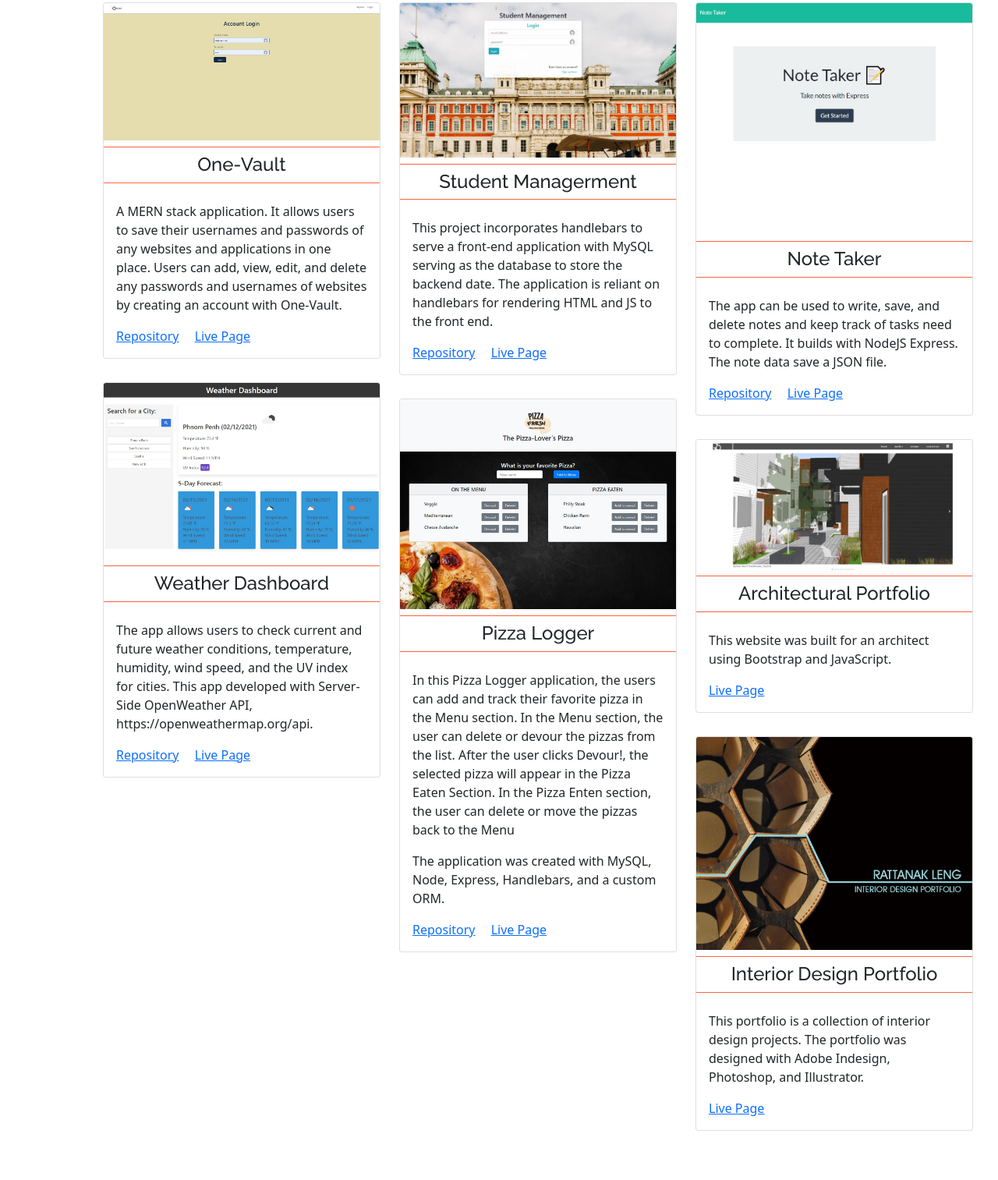
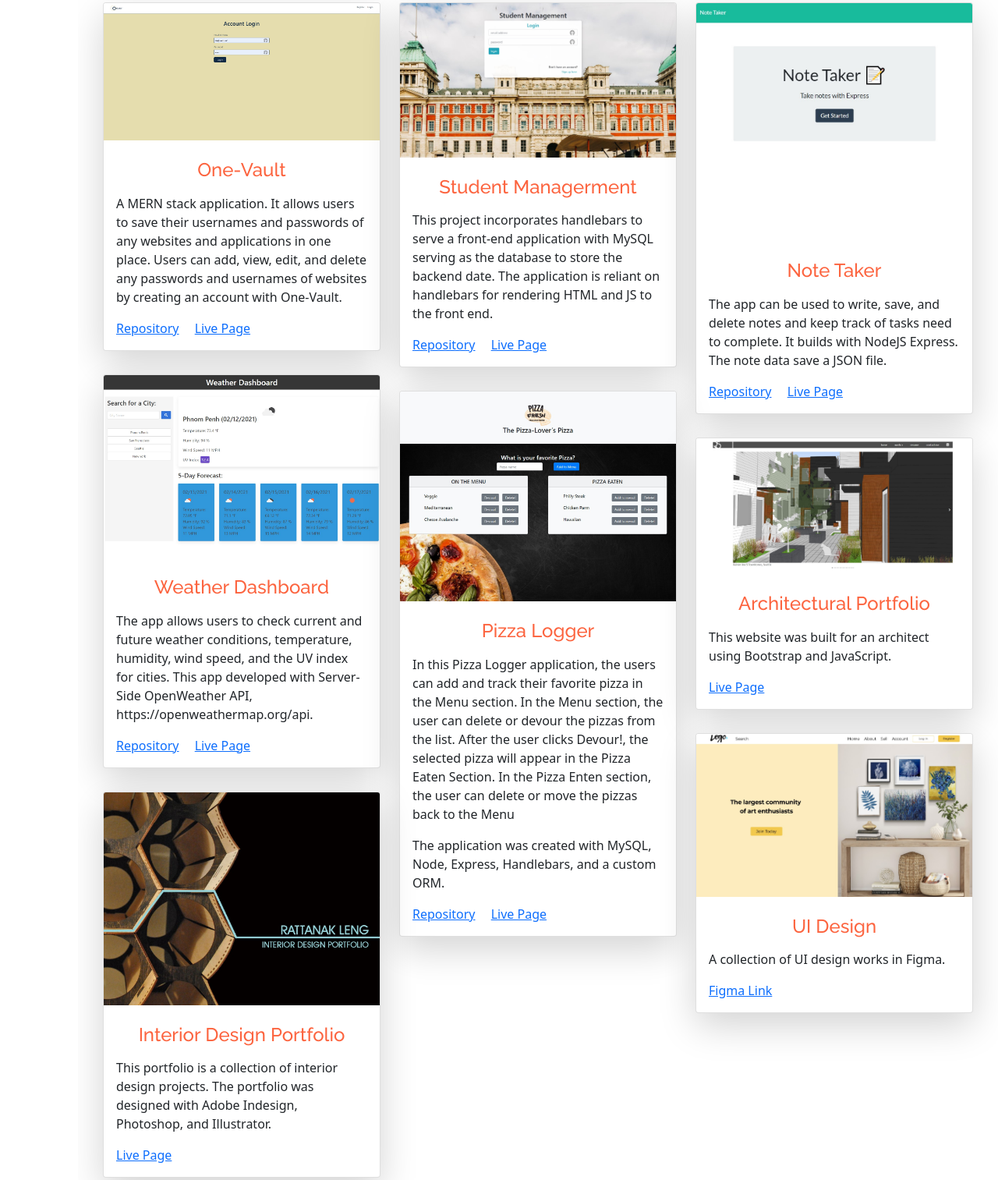
Before and after one commit to rattanakleng/Portfolio, a website with bundled scripts: page index.html in a window 1280 px wide. Shown: the part 3696-5209 px from the top of the page at 78% size. Built offline with nearby package versions, Linux system fonts and the light colour scheme.

Commit message:
update Portfolio section, change card design and add UI-design collection

```diff
--- a/assets/css/style.css
+++ b/assets/css/style.css
@@ -52,6 +52,9 @@ h1, h2, h3, h4, h5, h6 {
 
 .border-orange {
   border: solid 1px #fc643f;
+}
+.border-grey {
+  border: solid 1px #cccccc;
 }
 
 .rounded-top-5 {
--- a/index.html
+++ b/index.html
@@ -388,6 +388,7 @@
               <li data-filter="*" class="filter-active">All Projects</li>
               <li data-filter=".filter-web">Web applications</li>
               <li data-filter=".filter-freelance">Freelance</li>
+              <li data-filter=".filter-uiDesign">UI Design</li>
               <li data-filter=".filter-graphicDsign">Graphic Design</li>
 
             </ul>
@@ -422,14 +423,13 @@
             </div>
           </div> -->
 
-
           <div class="col-lg-4 col-md-6 portfolio-item filter-web">
-            <div class="card rounded-5 border-orange">
+            <div class="card rounded-5 shadow-lg box-shadow border-grey">
 
               <img src="assets/img/portfolio/one-vault.jpg" class="card-img-top rounded-top-5"
                 alt="Page layout image">
 
-              <h4 class="card-title border-y-orange text-center py-2 mt-2">One-Vault</h4>
+              <h4 class="card-title text-center pb-0 mt-4 mb-0 text-orange">One-Vault</h4>
               <div class="card-body">
 
                 <p class="card-text">A MERN stack application. It allows users to save their usernames and passwords of any websites and applications in one place. Users can add, view, edit, and delete any passwords and usernames of websites by creating an account with One-Vault.</p>
@@ -443,12 +443,12 @@
           </div>
 
           <div class="col-lg-4 col-md-6 portfolio-item filter-web">
-            <div class="card rounded-5 border-orange">
+            <div class="card rounded-5 shadow-lg box-shadow border-grey">
 
               <img src="assets/img/portfolio/group-project-2.jpg" class="card-img-top rounded-top-5"
                 alt="Page layout image">
 
-              <h4 class="card-title border-y-orange text-center py-2 mt-2">Student Managerment</h4>
+              <h4 class="card-title text-center pb-0 mt-4 mb-0 text-orange">Student Managerment</h4>
               <div class="card-body">
 
                 <p class="card-text">This project incorporates handlebars to serve a front-end application with MySQL
@@ -466,10 +466,10 @@
           <!-- Web Applications -->
 
           <div class="col-lg-4 col-md-6 portfolio-item filter-web">
-            <div class="card rounded-5 border-orange">
+            <div class="card rounded-5 shadow-lg box-shadow border-grey">
               <img src="assets/img/portfolio/note-taker.jpg" class="card-img  rounded-top-5" alt="Project Image">
 
-              <h4 class="card-title text-center py-2 border-y-orange">Note Taker</h4>
+              <h4 class="card-title text-center pb-0 mt-4 mb-0 text-orange">Note Taker</h4>
               <div class="card-body">
 
                 <p class="card-text"> The app can be used to write, save, and delete notes and keep track of tasks need
@@ -483,11 +483,11 @@
           </div>
 
           <div class="col-lg-4 col-md-6 portfolio-item filter-web">
-            <div class="card rounded-5 border-orange">
+            <div class="card rounded-5 shadow-lg box-shadow border-grey">
 
               <img src="assets/img/portfolio/weather-dashboard.jpg" class="card-img rounded-top-5" alt="...">
 
-              <h4 class="card-title text-center py-2 border-y-orange">Weather Dashboard</h4>
+              <h4 class="card-title text-center pb-0 mt-4 mb-0 text-orange">Weather Dashboard</h4>
               <div class="card-body">
 
                 <p class="card-text">The app allows users to check current and future weather conditions, temperature,
@@ -504,12 +504,12 @@
           </div>
 
           <div class="col-lg-4 col-md-6 portfolio-item filter-web">
-            <div class="card rounded-5 border-orange">
+            <div class="card rounded-5 shadow-lg box-shadow border-grey">
 
               <img src="assets/img/portfolio/pizza-logger.jpg" class="card-img-top rounded-top-5"
                 alt="Page layout image">
 
-              <h4 class="card-title border-y-orange text-center py-2 mt-2">Pizza Logger</h4>
+              <h4 class="card-title text-center pb-0 mt-4 mb-0 text-orange">Pizza Logger</h4>
 
               <div class="card-body">
                 <p>In this Pizza Logger application, the users can add and track their favorite pizza in the Menu section. In the Menu section, the user can delete or devour the pizzas from the list. After the user clicks Devour!, the selected pizza will appear in the Pizza Eaten Section. In the Pizza Enten section, the user can delete or move the pizzas back to the Menu</p>
@@ -525,12 +525,12 @@
 
           <!-- Frelance -->
           <div class="col-lg-4 col-md-6 portfolio-item filter-freelance">
-            <div class="card rounded-5 border-orange">
+            <div class="card rounded-5 shadow-lg box-shadow border-grey">
 
               <img src="assets/img/freelance/ratana-website.jpg" class="card-img-top rounded-top-5"
                 alt="Page layout image">
 
-              <h4 class="card-title border-y-orange text-center py-2">Architectural Portfolio</h4>
+              <h4 class="card-title text-center pb-0 mt-4 mb-0 text-orange">Architectural Portfolio</h4>
               <div class="card-body">
 
                 <p class="card-text">This website was built for an architect using Bootstrap and JavaScript. </p>
@@ -541,14 +541,32 @@
             </div>
           </div>
 
+          <!-- UI Design -->
+          <div class="col-lg-4 col-md-6 portfolio-item filter-uiDesign">
+            <div class="card rounded-5 shadow-lg box-shadow border-grey">
+
+              <img src="assets/img/portfolio/ui-design.jpg" class="card-img-top rounded-top-5"
+                alt="Page layout image">
+
+              <h4 class="card-title text-center pb-0 mt-4 mb-0 text-orange">UI Design</h4>
+              <div class="card-body">
+
+                <p class="card-text">A collection of UI design works in Figma.</p>
+
+                <a href="https://www.figma.com/file/LFUyjLkNqIBMJ7b00b0hna/Joia-Market-Place?node-id=0%3A1" target="_blank"
+                  class="card-link">Figma Link</a>
+              </div>
+            </div>
+          </div>
+
           <!-- Graphic Design -->
           <div class="col-lg-4 col-md-6 portfolio-item filter-graphicDsign">
-            <div class="card rounded-5 border-orange">
+            <div class="card rounded-5 shadow-lg box-shadow border-grey">
 
               <img src="assets/img/interior-design/cover.jpg" class="card-img-top rounded-top-5"
                 alt="Page layout image">
 
-              <h4 class="card-title border-y-orange text-center py-2 mt-2">Interior Design Portfolio</h4>
+              <h4 class="card-title text-center pb-0 mt-4 mb-0 text-orange">Interior Design Portfolio</h4>
               <div class="card-body">
 
                 <p class="card-text">This portfolio is a collection of interior design projects. The portfolio was
```
Also changed, not shown: assets/img/portfolio/ui-design.jpg (added).
